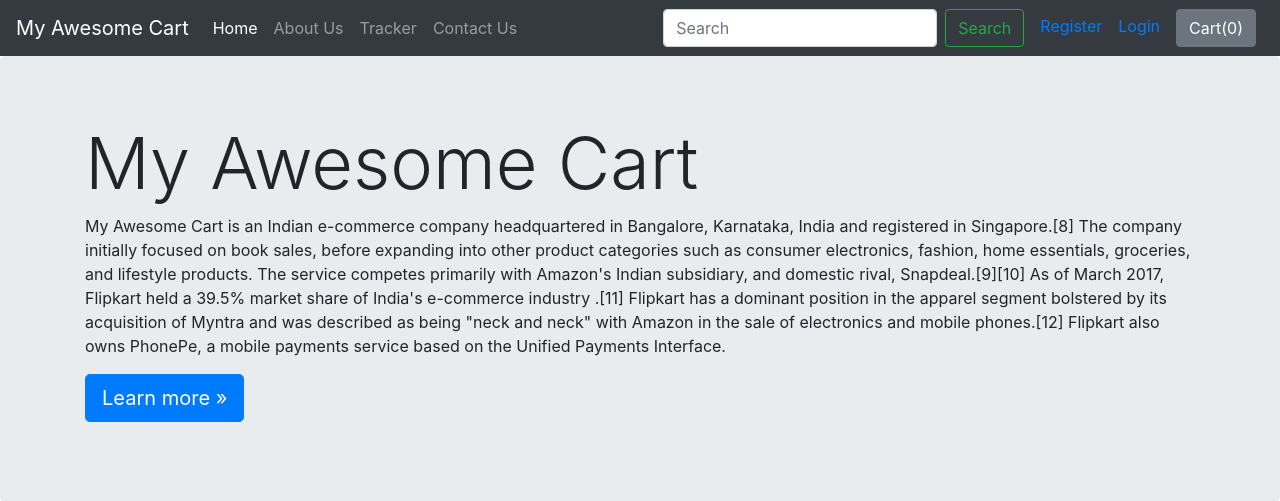
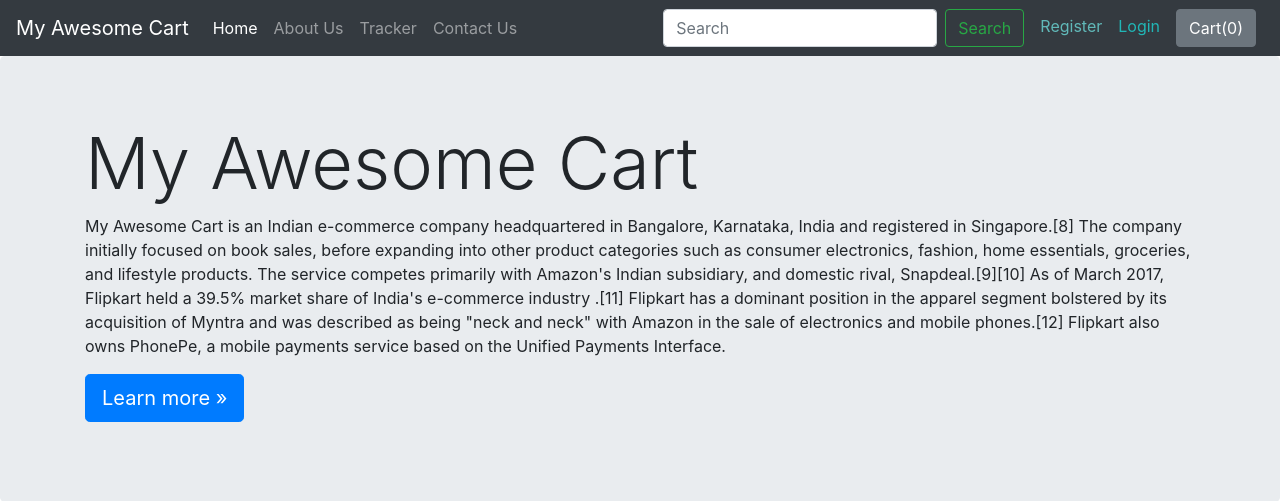
Before and after one commit to umarshaikhp/django, a Django app: page /about/ in a window 1280 px wide. Shown: the top 501 px of the page. Run offline with Django 3.2, Linux system fonts and the light colour scheme; some libraries are stand-ins or nearby versions.

Commit message:
last project commit

```diff
--- a/mac/shop/Templates/shop/basic.html
+++ b/mac/shop/Templates/shop/basic.html
@@ -45,12 +45,12 @@
             </form>
 
             {% if user.is_authenticated %}
-            <p style="color: rgb(226, 243, 226);" class="ml-3 mb-1"><a href="/accounts/logout">Logout</a></p>
+            <p style="color: rgb(226, 243, 226);" class="ml-3 mb-1"><a style="color: rgb(102, 177, 177);" href="/accounts/logout">Logout</a></p>
             <p style="color: rgb(238, 252, 238);" class="mx-3 mb-1">Hello {{user.first_name}}</p>
 
             {% else %}
-            <p style="color: rgb(240, 255, 240);" class="mx-2 ml-3 mb-1"><a href="/accounts/register">Register</a></p>
-            <p class="mx-2 mb-1"><a href="/accounts/login">Login</a></p>
+            <p  class="mx-2 ml-3 mb-1"><a style="color: rgb(97, 185, 185);" href="/accounts/register">Register</a></p>
+            <p class="mx-2 mb-1"><a style="color: rgb(33, 182, 182);" href="/accounts/login">Login</a></p>
             {% endif %}
 
 
```
